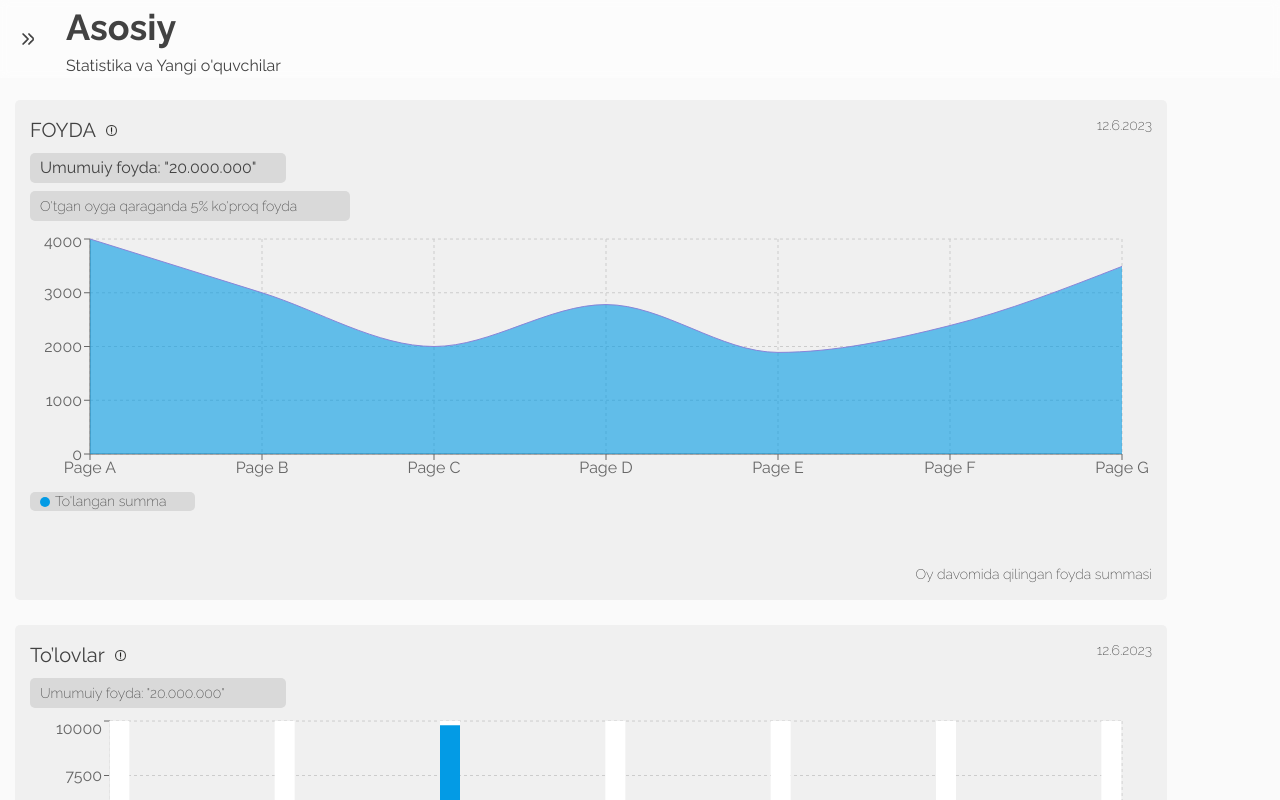
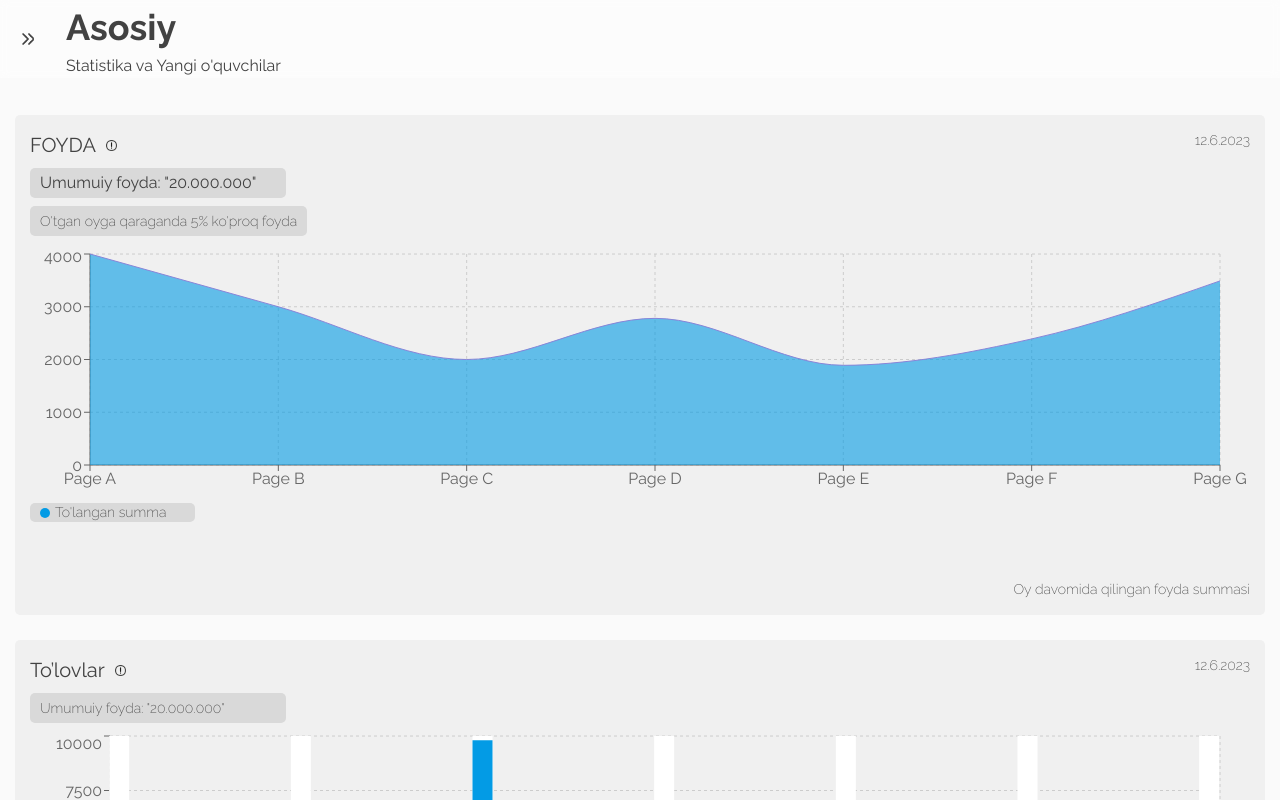
Before and after one commit to usmonovdev/yengil, a React (Create React App) app: page /dashboard/home in a window 1280 px wide. Shown: the top 800 px of the page. Built offline with nearby package versions, Linux system fonts and the light colour scheme; no server answers.

Commit message:
Home update bug fix

```diff
--- a/src/dashboard/home/Home.jsx
+++ b/src/dashboard/home/Home.jsx
@@ -23,7 +23,7 @@ const Home = () => {
   console.log(sidebar);
 
   const StatBox = styled("div")(({ theme }) => ({
-    width: `${sidebar ? "calc(100% - 130px)" : "90%" }`,
+    width: `${sidebar ? "calc(100% - 110px)" : "100%" }`,
     display: "flex",
     flexDirection: "column",
     justifyContent: "space-between",
@@ -40,7 +40,8 @@ const Home = () => {
         sx={{
           position: "relative",
           top: "100px",
-          left: `${sidebar ? "100px" : "15px"}`,
+          left: `${sidebar ? "90px" : "0"}`,
+          padding: "15px"
         }}
       >
         <StatBox>
@@ -77,11 +78,13 @@ const Home = () => {
             <Span
               style={{
                 background: theme.palette.custom.lightGray,
-                width: "320px",
+                width: "fit-content",
                 height: "30px",
-                lineHeight: "30px",
-                paddingLeft: "10px",
+                padding: "10px",
                 borderRadius: "5px",
+                display: "flex",
+                alignItems: "center",
+                justifyContent: "center"
               }}
             >
               O'tgan oyga qaraganda 5% ko'proq foyda
```
